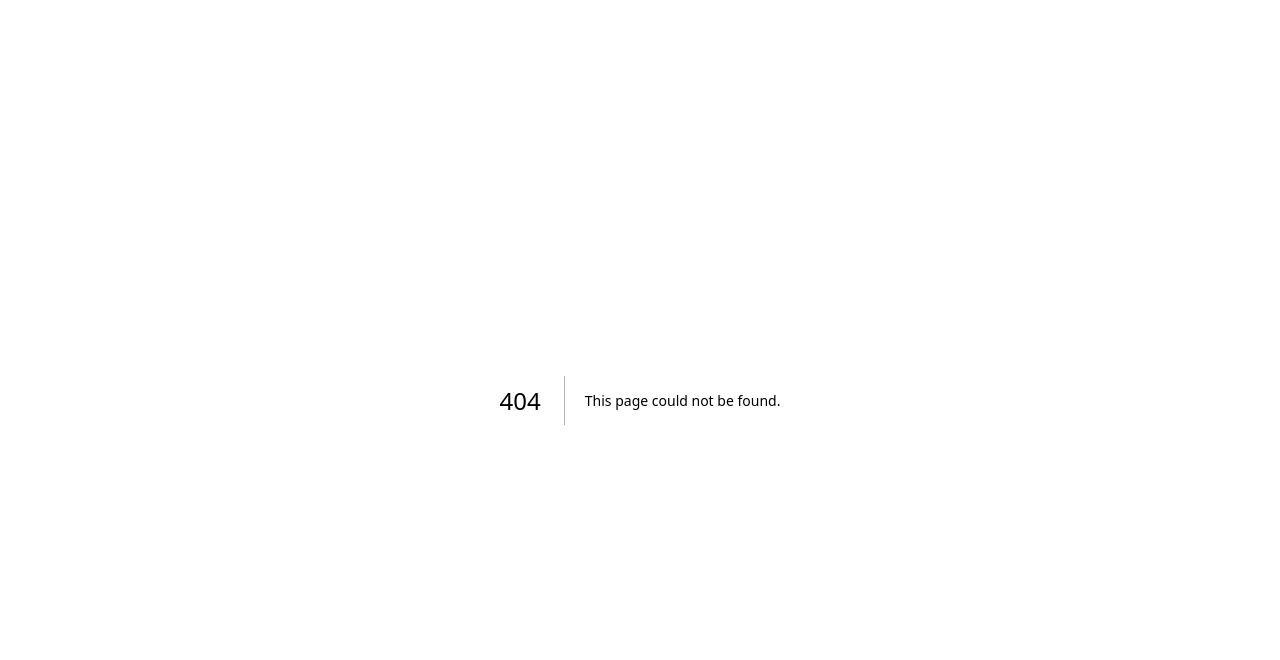
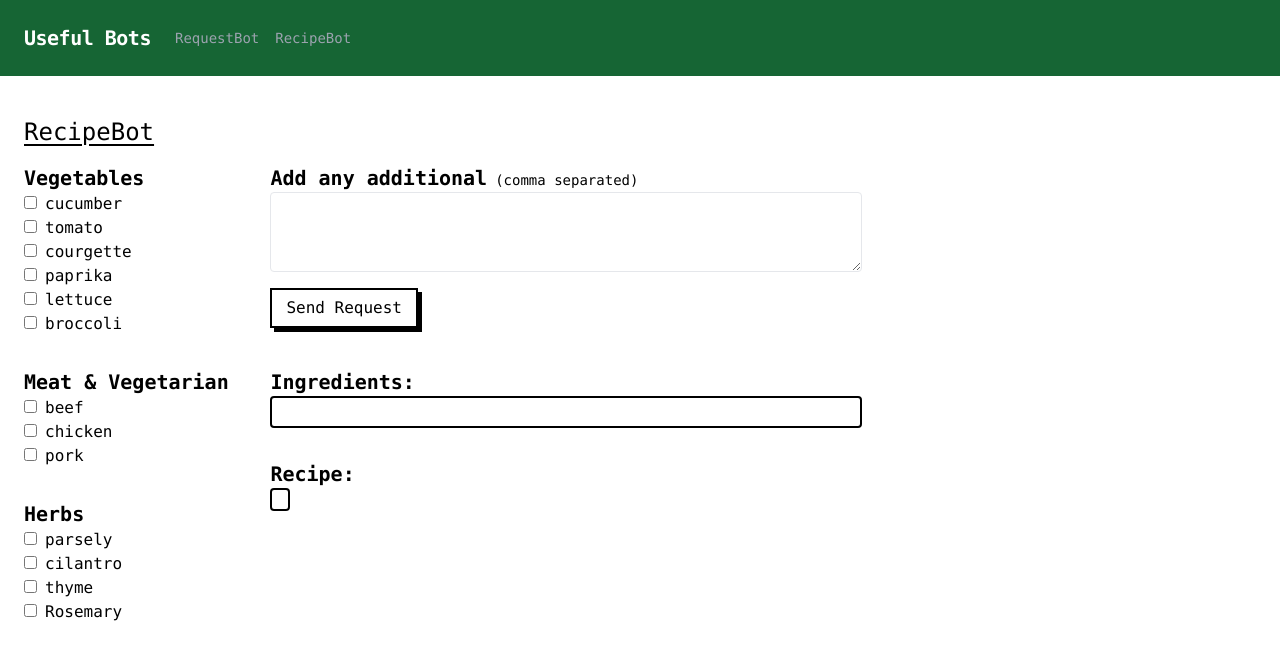
Before and after one commit to Yntepostma/chatGPT-nextjs, a Next.js app: page /recipebot in a window 1280 px wide. Before the commit this address had no page. Shown: the top 660 px of the page. Built offline with nearby package versions, Linux system fonts and the light colour scheme.

Commit message:
feat: recipe generator setup done

```diff
--- a/package.json
+++ b/package.json
@@ -15,6 +15,7 @@
     "dotenv": "^16.0.3",
     "eslint": "8.38.0",
     "eslint-config-next": "13.3.0",
+    "markdown-to-jsx": "^7.2.0",
     "next": "13.3.0",
     "openai": "^3.2.1",
     "react": "18.2.0",
--- a/src/Components/Button.tsx
+++ b/src/Components/Button.tsx
@@ -4,18 +4,23 @@ type ButtonLayoutProps = {
   disabled: boolean;
 };
 
-export const Button = ({ children }: ButtonLayoutProps) => {
+export const Button = ({ children, disabled }: ButtonLayoutProps) => {
   return (
-    <button className="relative inline-block mb-4 text-lg group">
-      <span className="relative z-10 block px-5 py-3 overflow-hidden font-medium leading-tight text-gray-800 transition-colors duration-300 ease-out border-2 border-gray-900 rounded-lg group-hover:text-white">
-        <span className="absolute inset-0 w-full h-full px-5 py-3 rounded-lg bg-gray-50"></span>
-        <span className="absolute left-0 w-48 h-48 -ml-2 transition-all duration-300 origin-top-right -rotate-90 -translate-x-full translate-y-12 bg-gray-900 group-hover:-rotate-180 ease"></span>
-        <span className="relative">{children}</span>
-      </span>
-      <span
-        className="absolute bottom-0 right-0 w-full h-12 -mb-1 -mr-1 transition-all duration-200 ease-linear bg-gray-900 rounded-lg group-hover:mb-0 group-hover:mr-0"
-        data-rounded="rounded-lg"
-      ></span>
-    </button>
+    <div>
+      {disabled ? (
+        <button className="relative inline-block px-4 py-2 mb-10 font-medium group">
+          <span className="absolute inset-0 w-full h-full bg-black border-2 border-white"></span>
+          <span className="relative text-white">{children}</span>
+        </button>
+      ) : (
+        <button className="relative inline-block px-4 py-2 mb-10 font-medium group">
+          <span className="absolute inset-0 w-full h-full transition duration-200 ease-out transform translate-x-1 translate-y-1 bg-black group-hover:-translate-x-0 group-hover:-translate-y-0"></span>
+          <span className="absolute inset-0 w-full h-full bg-white border-2 border-black group-hover:bg-black"></span>
+          <span className="relative text-black group-hover:text-white">
+            {children}
+          </span>
+        </button>
+      )}
+    </div>
   );
 };
--- a/src/Components/Page.tsx
+++ b/src/Components/Page.tsx
@@ -15,7 +15,7 @@ export const Page = ({ title, children }: PageProps) => {
       <header>
         <NavBar />
       </header>
-      <main className="px-6 py-4 font-mono">
+      <main className="px-6 py-4 mt-6 font-mono">
         <Title>{title}</Title>
         {children}
       </main>
--- a/src/pages/api/generateResponse.ts
+++ b/src/pages/api/generateResponse.ts
@@ -20,12 +20,19 @@ export default async function handler(
     res.status(404).json("invalid request");
     return;
   }
-  const { userInput } = req.body;
+  const { input } = req.body;
+  console.log("input", input);
+  console.log("req body", req.body);
   try {
     console.log("reached");
     const response = await openai.createChatCompletion({
       model: "gpt-3.5-turbo",
-      messages: [{ role: "user", content: `${userInput}` }],
+      messages: [
+        {
+          role: "user",
+          content: `${input}`,
+        },
+      ],
     });
 
     const chatGptResponse = response.data.choices[0].message;
--- /dev/null
+++ b/src/pages/recipebot.tsx
@@ -0,0 +1,173 @@
+import { useState } from "react";
+import { Page, Button } from "@/Components";
+import { Message } from "./requestbot";
+import SendMessage from "@/utils/SendMessage";
+import { FormEvent } from "react";
+import Markdown from "markdown-to-jsx";
+
+const vegetables = [
+  { id: 1, value: "cucumber" },
+  { id: 2, value: "tomato" },
+  { id: 3, value: "courgette" },
+  { id: 4, value: "paprika" },
+  { id: 5, value: "lettuce" },
+  { id: 6, value: "broccoli" },
+];
+const meat_nonMeat = [
+  { id: 1, value: "beef" },
+  { id: 2, value: "chicken" },
+  { id: 3, value: "pork" },
+];
+
+const herbs = [
+  { id: 1, value: "parsely" },
+  { id: 2, value: "cilantro" },
+  { id: 3, value: "thyme" },
+  { id: 4, value: "Rosemary" },
+];
+
+const RecipeBot = () => {
+  const [loading, setLoading] = useState<boolean>(false);
+  const [userInput, setUserInput] = useState<string>("");
+  const [messages, setMessages] = useState<Message[]>([]);
+  const [checkedList, setCheckedList] = useState<string[]>([]);
+
+  const input = `recipe + instructions with the following ingredients: ${checkedList.join(
+    ", "
+  )} include name of recipe, ingredients and instructions. Use markdown format: bold for name of recipe, instructions and ingredients headings. Numbered list for instructions. Empty line between each part`;
+
+  console.log("input", input);
+
+  const handleSelect = (e: any) => {
+    const value = e.target.value;
+    const isChecked = e.target.checked;
+    if (isChecked) {
+      setCheckedList([...checkedList, value]);
+    } else {
+      const filteredList = checkedList.filter((item) => item !== value);
+      setCheckedList(filteredList);
+    }
+  };
+
+  const responses = [...messages]
+    .reverse()
+    .filter((message) => message.role === "chatgpt");
+
+  const handleInput = async (e: FormEvent) => {
+    e.preventDefault();
+    setLoading(true);
+    if (input.trim() === "") {
+      return;
+    }
+    setMessages((prevMessages) => [
+      ...prevMessages,
+      { role: "user", content: input },
+    ]);
+    try {
+      const data = await SendMessage(input);
+      setMessages((prevMessages) => [
+        ...prevMessages,
+        { role: "chatgpt", content: data.message.content },
+      ]);
+      setLoading(false);
+      setUserInput("");
+    } catch (err: any) {
+      console.log("error", err.message);
+    }
+  };
+
+  console.log("checked", checkedList);
+
+  return (
+    <Page title="RecipeBot">
+      <div className="flex">
+        <div className="w-1/5">
+          <h2 className="text-xl font-bold">Vegetables</h2>
+          {vegetables.map((item) => {
+            return (
+              <div key={item.id} className="">
+                <input
+                  type="checkbox"
+                  name="languages"
+                  value={item.value}
+                  onChange={handleSelect}
+                />
+                <label className="pl-2">{item.value}</label>
+              </div>
+            );
+          })}
+
+          <h2 className="mt-8 text-xl font-bold">Meat & Vegetarian</h2>
+          {meat_nonMeat.map((item) => {
+            return (
+              <div key={item.id} className="">
+                <input
+                  type="checkbox"
+                  name="languages"
+                  value={item.value}
+                  onChange={handleSelect}
+                />
+                <label className="pl-2">{item.value}</label>
+              </div>
+            );
+          })}
+          <h2 className="mt-8 text-xl font-bold">Herbs</h2>
+          {herbs.map((item) => {
+            return (
+              <div key={item.id} className="">
+                <input
+                  type="checkbox"
+                  name="languages"
+                  value={item.value}
+                  onChange={handleSelect}
+                />
+                <label className="pl-2">{item.value}</label>
+              </div>
+            );
+          })}
+        </div>
+        <div className="w-3/5">
+          <span className="text-xl font-bold ">Add any additional</span>
+          <span className="ml-2 text-sm">{"(comma separated)"}</span>
+          <form onSubmit={handleInput}>
+            <textarea
+              className="block w-4/5 h-20 px-3 py-1 mb-4 border rounded active-black :focus"
+              value={userInput}
+              onChange={(e) => setUserInput(e.target.value)}
+            />
+
+            <div>
+              {loading ? (
+                <Button disabled={true} type="submit">
+                  Loading
+                </Button>
+              ) : (
+                <Button disabled={false} type="submit">
+                  Send Request
+                </Button>
+              )}
+            </div>
+          </form>
+          <div>
+            <h2 className="text-xl font-bold">Ingredients:</h2>
+            <p className="w-4/5 px-2 mb-8 border-2 border-black rounded min-h-1/2 min-h- black">
+              {checkedList.map((item, index) => {
+                return <span key={index}>{item}, </span>;
+              })}
+            </p>
+            <h2 className="text-xl font-bold">Recipe:</h2>
+            {loading ? (
+              "Loading....."
+            ) : (
+              <Markdown className="w-4/5 px-2 mb-4 border-2 border-black rounded min-h-1/2 black">
+                {responses[0]?.content}
+              </Markdown>
+            )}
+          </div>
+        </div>
+      </div>
+    </Page>
+  );
+};
+
+export default RecipeBot;
--- a/src/pages/requestbot.tsx
+++ b/src/pages/requestbot.tsx
@@ -1,10 +1,9 @@
 import { useState } from "react";
 import { FormEvent } from "react";
-import Head from "next/head";
 import SendMessage from "@/utils/SendMessage";
-import { Button, Title, Page } from "@/Components";
+import { Button, Page } from "@/Components";
 
-type Message = {
+export type Message = {
   role: string;
   content: string;
 };
@@ -13,6 +12,7 @@ const RequestBot = () => {
   const [userInput, setUserInput] = useState<string>("");
   const [messages, setMessages] = useState<Message[]>([]);
   const [loading, setLoading] = useState<boolean>(false);
+  const [showPrevious, setShowPrevious] = useState<boolean>(false);
 
   console.log("messages", messages);
 
@@ -39,7 +39,8 @@ const RequestBot = () => {
       { role: "user", content: userInput },
     ]);
     try {
-      const data = await SendMessage(userInput);
+      const input = userInput;
+      const data = await SendMessage(input);
       setMessages((prevMessages) => [
         ...prevMessages,
         { role: "chatgpt", content: data.message.content },
@@ -77,14 +78,14 @@ const RequestBot = () => {
           </form>
           <div>
             <h2 className="text-xl font-bold">Question:</h2>
-            <p className="w-4/5 px-2 mb-8 border-2 border-black rounded min-h-1/2 min-h- black">
+            <p className="w-4/5 px-2 pt-1 mb-8 border-2 border-black rounded min-h-1/2 min-h- black">
               {questions[0]?.content}
             </p>
             <h2 className="text-xl font-bold">Response:</h2>
             {loading ? (
               "Loading....."
             ) : (
-              <p className="w-4/5 px-2 mb-4 border-2 border-black rounded min-h-1/2 black">
+              <p className="w-4/5 px-2 pt-1 mb-4 border-2 border-black rounded min-h-1/2 black">
                 {responses[0]?.content}
               </p>
             )}
@@ -92,7 +93,18 @@ const RequestBot = () => {
         </div>
 
         <div className="w-3/5">
-          {[...messages].map((message, index) => {
+          <button
+            className="px-2 mb-2 border-2 border-black w-content-fit "
+            onClick={() => setShowPrevious(!showPrevious)}
+          >
+            {showPrevious ? "Hide" : "Show Previous"}
+          </button>
+          {showPrevious && (
+            <div>
+              {messages.length < 1 ? (
+                <p className="ml-1">&#62; No previous messages yet</p>
+              ) : (
+                [...messages].map((message, index) => {
                   if (message.role === "user") {
                     return (
                       <p className="underline underline-offset-1" key={index}>
@@ -102,7 +114,10 @@ const RequestBot = () => {
                   } else {
                     return <p key={index}>&#62; {message.content}</p>;
                   }
-          })}
+                })
+              )}
+            </div>
+          )}
         </div>
       </div>
     </Page>
--- a/src/utils/SendMessage.ts
+++ b/src/utils/SendMessage.ts
@@ -1,11 +1,11 @@
-import { FormEvent } from "react";
+import { Message } from "@/pages/requestbot";
 
-const SendMessage = async (userInput: string) => {
+const SendMessage = async (input: string) => {
   try {
     const response = await fetch("api/generateResponse", {
       method: "POST",
       headers: { "Content-Type": "application/json" },
-      body: JSON.stringify({ userInput }),
+      body: JSON.stringify({ input }),
     });
     return await response.json();
   } catch (err: any) {
```
Also changed, not shown: 1 other file (tests, documents, lock files or other folders). Lines whose indentation alone changed are shown as unchanged.
